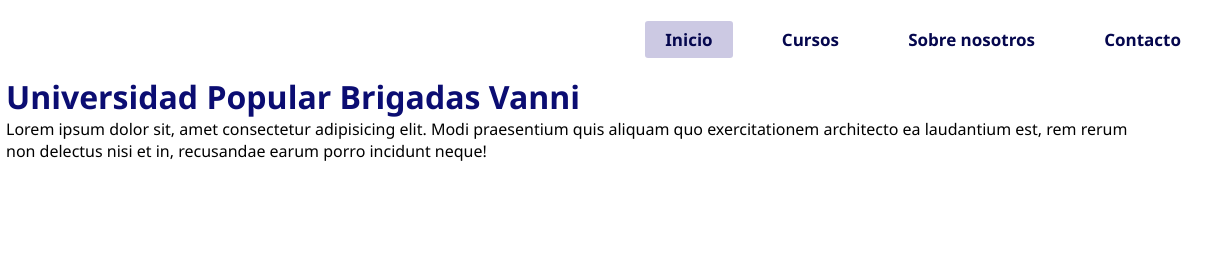
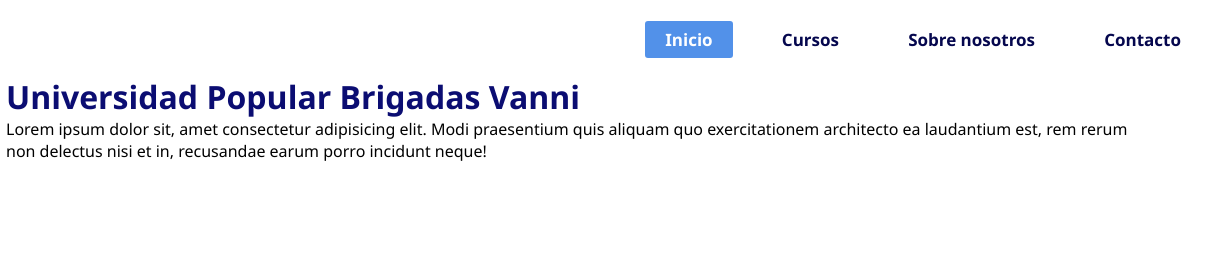
Before and after one commit to Lourdest812/Proyecto-Universidad-Popular-Brigadas-Vanni, a plain HTML site: page index.html in a window 1280 px wide. Shown: the top 280 px of the page, 69-1280 px from the left. Drawn offline with Linux system fonts and the light colour scheme.

Commit message:
Cambios mínimos y subida de archivo .jpg

```diff
--- a/css/style.css
+++ b/css/style.css
@@ -93,13 +93,15 @@ nav ul{
     padding: 15px;
 }
 
-/*MENU HAMBURGUESA*/
+/*MENU HAMBURGUESA Y MENÚ DESPLEGABLE*/
 
-a.active,  a:hover{
-    background: rgba(31, 18, 132, 0.226);
+.links a.active, .links a:hover{
+    background: rgba(22, 107, 226, 0.743);
     transition: .5s;
+    color:#fff;
 }
 
+/*ÍCONO MENÚ HAMBURGUESA*/
 .checkbtn{
     font-size: 30px;
     color: rgb(12, 12, 87);
@@ -114,6 +116,8 @@ a.active,  a:hover{
     display: none;
 }
 
+
+/*RESPONSIVE*/
 @media(max-width: 992px){
     .checkbtn{
         display: block;
@@ -135,7 +139,7 @@ a.active,  a:hover{
     }
     nav ul li a:hover, nav ul li a.active{
         background: none;
-        color: rgba(241, 164, 9, 0.808);
+        color: rgba(244, 242, 237, 0.956);
     }
     #check:checked ~ ul{
         left: 0;
```
Also changed, not shown: img/yuriy-kovalev-nN1HSDtKdlw-unsplash.jpg (added).
